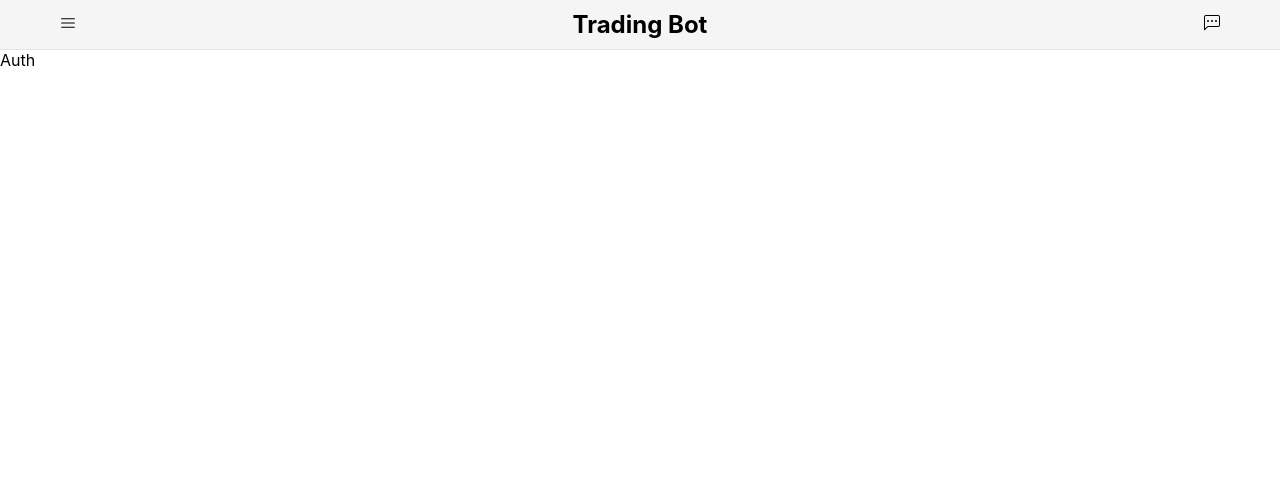
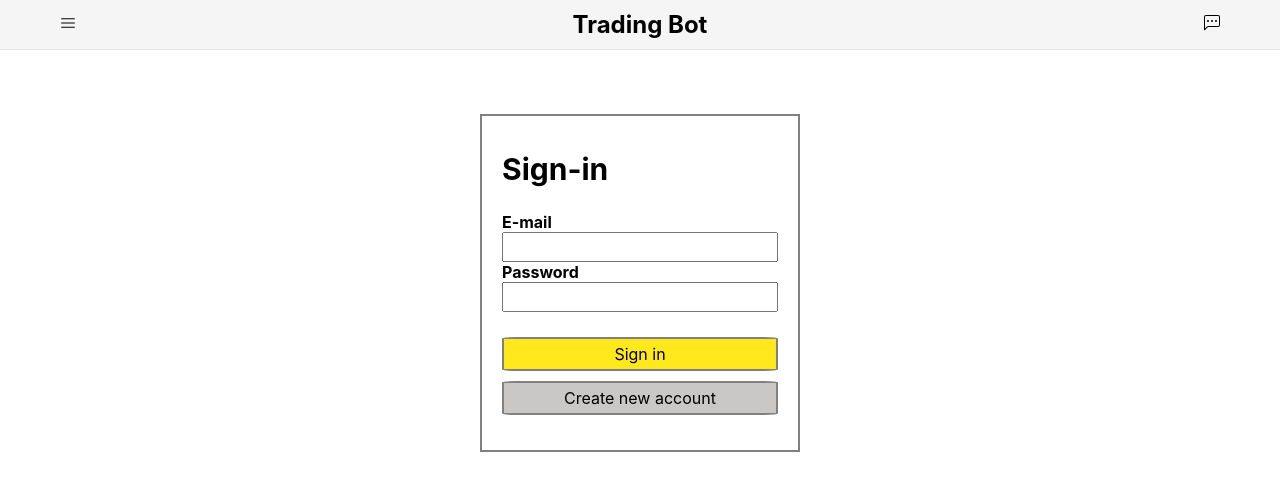
Before and after one commit to Art1us/trading_bot_front, a React (Create React App) app: page /login in a window 1280 px wide. Shown: the top 490 px of the page. Built offline with nearby package versions, Linux system fonts and the light colour scheme.

Commit message:
finish login page

```diff
--- a/src/App.js
+++ b/src/App.js
@@ -1,16 +1,16 @@
 import Header from "./components/Header/Header";
 import Welcome from "./components/Welcome/Welcome";
+import Login from "./pages/Login/Login";
 import "./App.css";
 import { BrowserRouter, Routes, Route, Link } from "react-router-dom";
 
 function App() {
   return (
-
     <BrowserRouter>
-    <Header/>
+      <Header />
       <Routes>
-        <Route path="/" element={<Welcome/>} />
-        <Route path="/login" element={<>Auth</>} />
+        <Route path="/" element={<Welcome />} />
+        <Route path="/login" element={<Login />} />
         <Route path="/main" element={<>After Login</>} />
       </Routes>
     </BrowserRouter>
--- a/src/pages/Login/Login.css
+++ b/src/pages/Login/Login.css
@@ -0,0 +1,70 @@
+* {
+  box-sizing: border-box;
+}
+
+.login__wrapper {
+  display: flex;
+  margin: 0 auto;
+  width: 100%;
+  justify-content: center;
+  height: 100%;
+  align-items: center;
+}
+
+.form {
+  width: 320px;
+  margin-top: 5%;
+  padding: 35px 20px;
+  border: 2px solid gray;
+}
+
+.form__login__title {
+  font-weight: 700;
+  font-size: 30px;
+
+  margin-bottom: 25px;
+}
+
+.form__input {
+  width: 100%;
+  height: 30px;
+  font-size: 14px;
+}
+
+.form__row {
+  margin-bottom: 25px;
+}
+
+.form__title {
+  font-size: 16px;
+  font-weight: 700;
+}
+
+.btn__login {
+  text-align: center;
+  padding: 5px 10px;
+  border: 2px solid gray;
+  border-radius: 5%;
+  margin-bottom: 10px;
+  cursor: pointer;
+}
+
+.btn__login:last-child {
+  margin-bottom: 0;
+}
+
+.btn__yellow {
+  background-color: rgb(255, 232, 27);
+}
+
+.btn__yellow:hover {
+  background-color: rgb(239, 215, 3);
+}
+
+.btn__grey {
+  background-color: rgb(202, 199, 199);
+}
+
+.btn__grey:hover {
+  background-color: rgb(176, 173, 173);
+}
--- a/src/pages/Login/Login.js
+++ b/src/pages/Login/Login.js
@@ -0,0 +1,24 @@
+import React from "react";
+import "./Login.css";
+
+export default function Login() {
+  return (
+    <div className="login__wrapper">
+      <form class="form">
+        <div className="form__login__title">Sign-in</div>
+        <div class="form__row">
+          <label class="form__block">
+            <div class="form__title">E-mail</div>
+            <input type="text" class="form__input" />
+          </label>
+          <label class="form__block">
+            <div class="form__title">Password</div>
+            <input type="text" class="form__input" />
+          </label>
+        </div>
+        <div className="btn__login btn__yellow">Sign in</div>
+        <div className="btn__login btn__grey">Create new account</div>
+      </form>
+    </div>
+  );
+}
```
